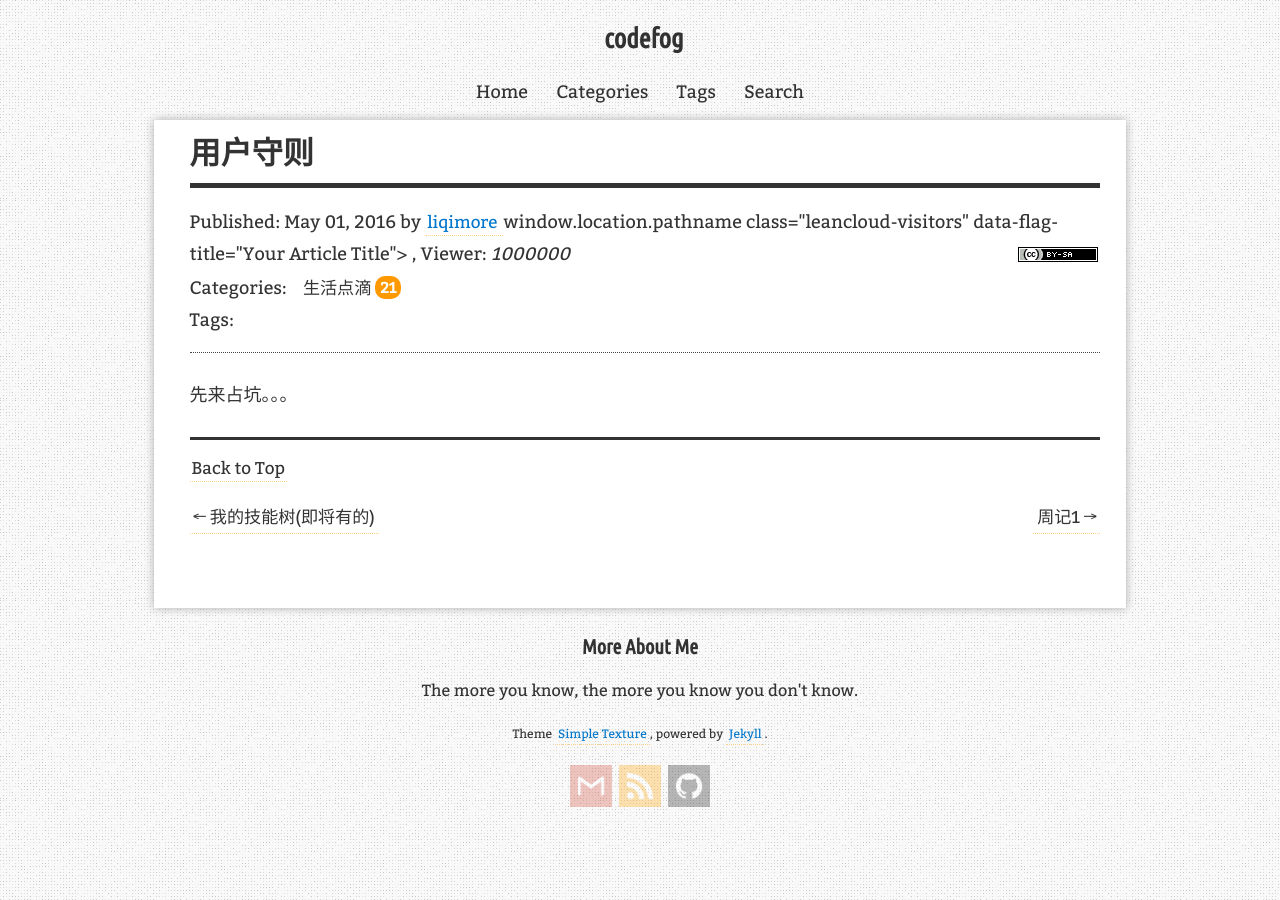
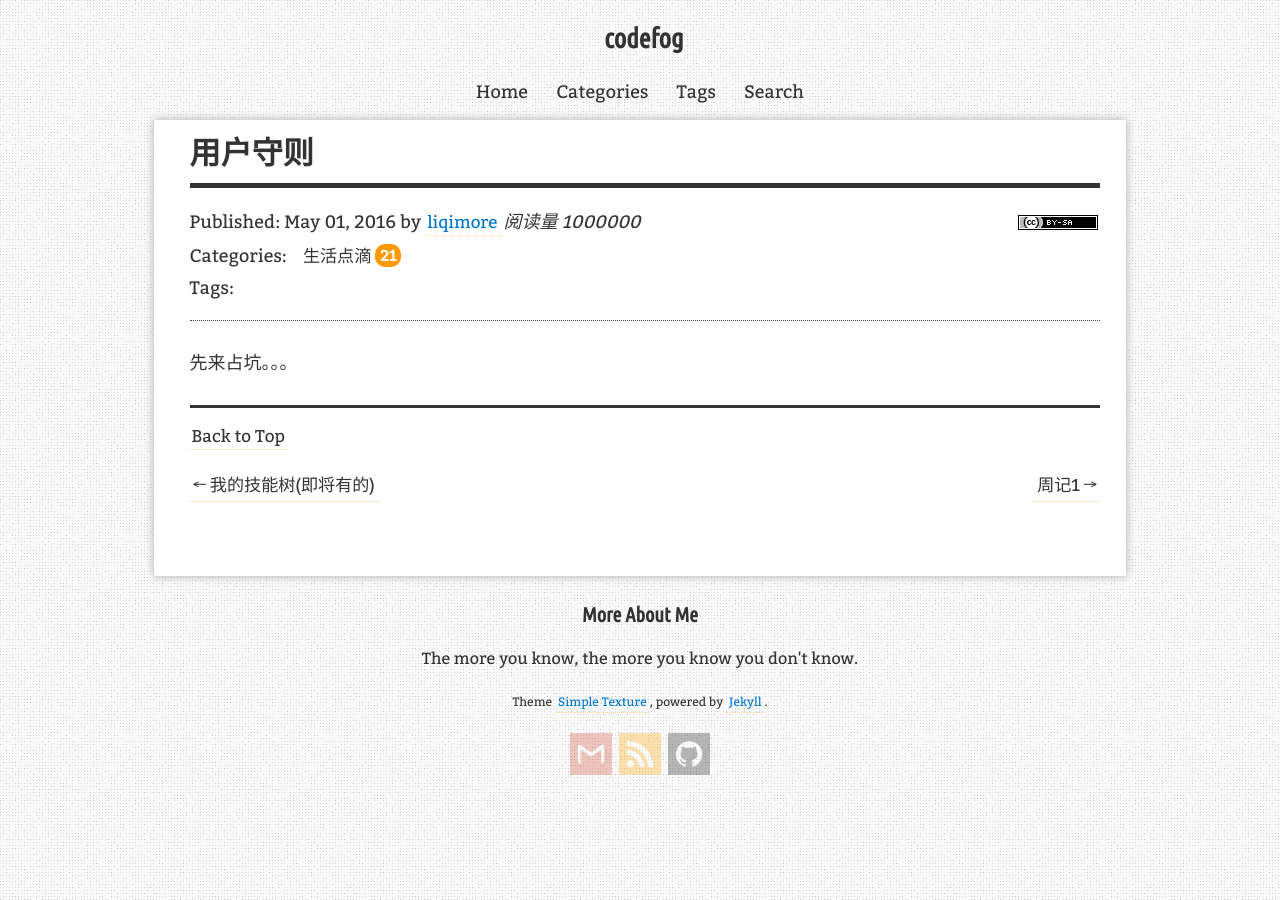
Before and after one commit to liqimore/note, a Jekyll site: the page built from _posts/old_post/2016-05-01-free-wp-user-terms.md, in a window 1280 px wide. Built offline with Jekyll 4.4.1, drawn with Linux system fonts in a browser that asks for light colours; nearby versions of some CDN libraries; comment, search, counter and statistics services are not loaded.

Commit message:
update post

```diff
--- a/_layouts/post.html
+++ b/_layouts/post.html
@@ -26,12 +26,9 @@ layout: blog
                             </a>
                             <!-- viewer counter -->
                             <!-- id 将作为查询条件 -->
-                            <script>
-                                var myPath = window.location.pathname;
-                                document.write("<span id='" + myPath + "' class='leancloud-visitors'></span>")
-                            </script>
-                            <span id=<script>window.location.pathname</script> class="leancloud-visitors" data-flag-title="Your Article Title">
-                                , Viewer: <i class="leancloud-visitors-count">1000000</i>
+                            <span id="<Your/Path/Name>" class="leancloud-visitors" data-flag-title="Your Article Title">
+                                <em class="post-meta-item-text">阅读量 </em>
+                                <i class="leancloud-visitors-count">1000000</i>
                             </span>
 
 
```
